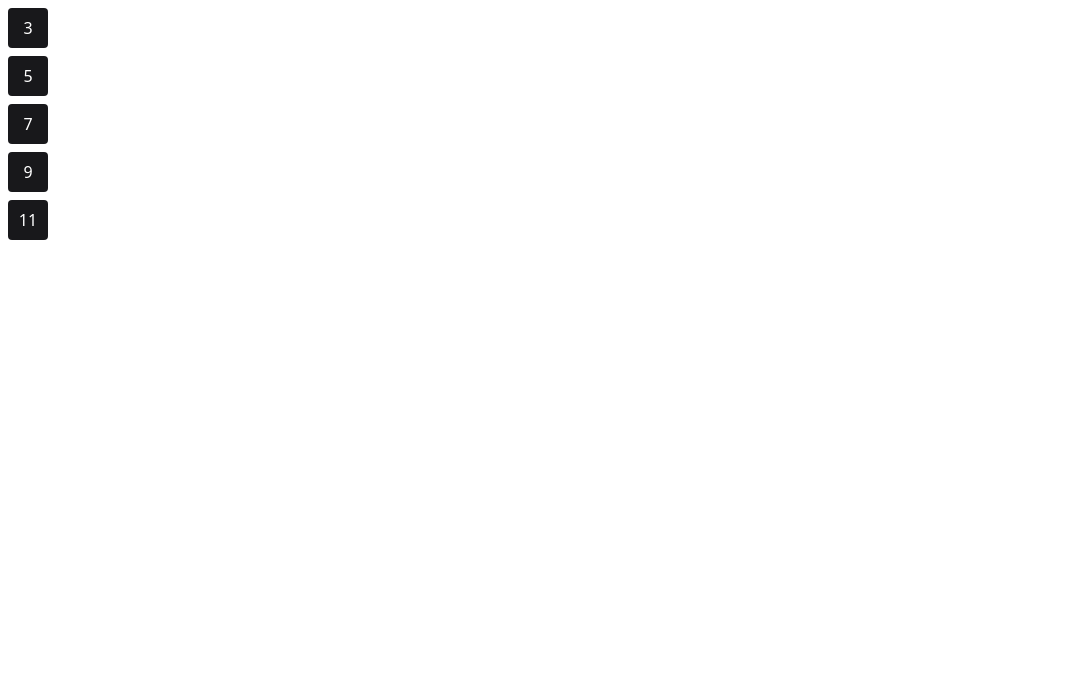
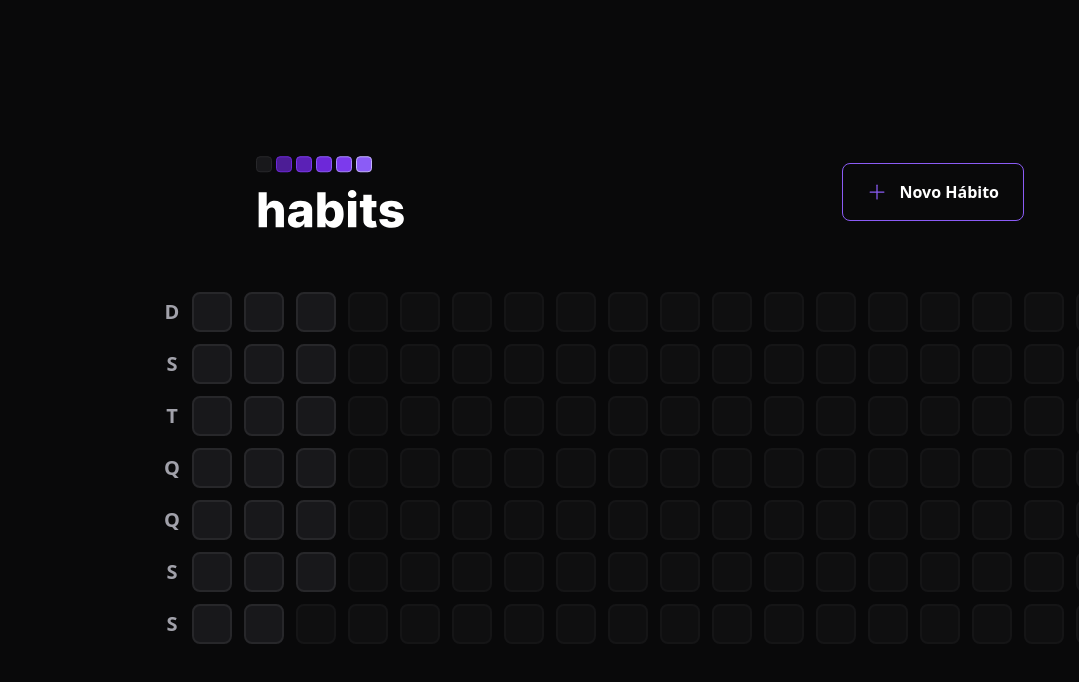
Before and after one commit to brunnosillvar/nlw-setup, a React (Vite) app in the folder web/: page / in a window 1280 px wide. Shown: the top 682 px of the page, without its empty margins (0-1079 px from the left). Built offline with nearby package versions, Linux system fonts and the light colour scheme.

Commit message:
feat: create front

```diff
--- a/web/index.html
+++ b/web/index.html
@@ -6,7 +6,7 @@
 		<meta name="viewport" content="width=device-width, initial-scale=1.0" />
 		<title>Vite + React + TS</title>
 	</head>
-  <body>
+	<body class="bg-background text-white">
 		<div id="root"></div>
 		<script type="module" src="/src/main.tsx"></script>
 	</body>
--- a/web/package.json
+++ b/web/package.json
@@ -9,6 +9,8 @@
     "preview": "vite preview"
   },
   "dependencies": {
+    "dayjs": "^1.11.7",
+    "phosphor-react": "^1.4.1",
     "react": "^18.2.0",
     "react-dom": "^18.2.0"
   },
--- a/web/src/App.tsx
+++ b/web/src/App.tsx
@@ -1,13 +1,16 @@
-import { Habit } from './components/Habit';
+import { Header } from './components/Header';
+import { SummaryTable } from './components/SummaryTable';
+import './styles/global.css';
 
-function App() {
+// import { Habit } from './components/Habit';
+
+export function App() {
 	return (
-		<div>
-			<Habit completed={3} />
-			<Habit completed={5} />
-			<Habit completed={7} />
-			<Habit completed={9} />
-			<Habit completed={11} />
+		<div className="w-screen h-screen flex justify-center items-center">
+			<div className="w-full max-w-5xl px-6 flex flex-col gap-16">
+				<Header />
+				<SummaryTable />
+			</div>
 		</div>
 	);
 }
--- a/web/src/components/Habit.tsx
+++ /dev/null
@@ -1,7 +0,0 @@
-interface HabitProps {
-	completed: number;
-}
-
-export function Habit(props: HabitProps) {
-	return <div className="bg-zinc-900 w-10 h-10 text-white rounded m-2 text-center flex items-center justify-center">{props.completed}</div>;
-}
--- /dev/null
+++ b/web/src/components/HabitDay.tsx
@@ -0,0 +1,7 @@
+// interface HabitProps {
+// 	completed: number;
+// }
+
+export function HabitDay() {
+	return <div className="w-10 h-10 bg-zinc-900 border-2 border-zinc-800 rounded-lg"></div>;
+}
--- /dev/null
+++ b/web/src/components/Header.tsx
@@ -0,0 +1,17 @@
+import { Plus } from 'phosphor-react';
+import logoImage from '../assets/logo.svg';
+
+export function Header() {
+	return (
+		<div className="w-full max-w-3xl mx-auto flex items-center justify-between">
+			<img src={logoImage} alt="Habits"></img>
+			<button
+				type="button"
+				className="border border-violet-500 font-semibold rounded-lg px-6 py-4 flex items-center gap-3 hover:border-violet-300"
+			>
+				<Plus size={20} className="text-violet-500" />
+				Novo Hábito
+			</button>
+		</div>
+	);
+}
--- /dev/null
+++ b/web/src/components/SummaryTable.tsx
@@ -0,0 +1,32 @@
+import { generateDatesFromYearBeginning } from '../utils/generate-dates-from-year-beginning';
+import { HabitDay } from './HabitDay';
+
+const weekDays = ['D', 'S', 'T', 'Q', 'Q', 'S', 'S'];
+
+const summaryDates = generateDatesFromYearBeginning();
+
+const minimumSummaryDatesSize = 18 * 7;
+const amountOfDaysToFill = minimumSummaryDatesSize - summaryDates.length;
+
+export function SummaryTable() {
+	return (
+		<div className="w-full flex">
+			<div className="grid grid-rows-7 grid-flow-row gap-3">
+				{weekDays.map((weekDay, index) => (
+					<div key={`${weekDay}-${index}`} className="text-zinc-400 text-xl h-10 w-10 font-bold flex items-center justify-center">
+						{weekDay}
+					</div>
+				))}
+			</div>
+			<div className="grid grid-rows-7 grid-flow-col gap-3">
+				{summaryDates.map((date) => (
+					<HabitDay key={date.toString()} />
+				))}
+				{amountOfDaysToFill > 0 &&
+					Array.from({ length: amountOfDaysToFill }).map((_, index) => {
+						return <div key={index} className="w-10 h-10 bg-zinc-900 border-2 border-zinc-800 rounded-lg opacity-40 cursor-not-allowed" />;
+					})}
+			</div>
+		</div>
+	);
+}
--- a/web/src/main.tsx
+++ b/web/src/main.tsx
@@ -1,6 +1,6 @@
 import React from 'react';
 import ReactDOM from 'react-dom/client';
-import App from './App';
+import { App } from './App';
 import './styles/global.css';
 
 ReactDOM.createRoot(document.getElementById('root') as HTMLElement).render(
--- /dev/null
+++ b/web/src/utils/generate-dates-from-year-beginning.ts
@@ -0,0 +1,15 @@
+import dayjs from 'dayjs';
+
+export function generateDatesFromYearBeginning() {
+	const firstDayOfTheYear = dayjs().startOf('year');
+	const today = new Date();
+
+	const dates = [];
+	let compareDate = firstDayOfTheYear;
+
+	while (compareDate.isBefore(today)) {
+		dates.push(compareDate.toDate());
+		compareDate = compareDate.add(1, 'day');
+	}
+	return dates;
+}
--- a/web/tailwind.config.cjs
+++ b/web/tailwind.config.cjs
@@ -1,8 +1,15 @@
 /** @type {import('tailwindcss').Config} */
 module.exports = {
-	content: ['./src/**/*.{html,js,ts,tsx}'],
+	content: ['./src/**/*.tsx', './index.html'],
 	theme: {
-		extend: {},
+		extend: {
+			colors: {
+				background: '#09090A',
+			},
+			gridTemplateRows: {
+				7: 'repeat(7, minmax(0,1fr))',
+			},
+		},
 	},
 	plugins: [],
 };
```
Also changed, not shown: web/src/assets/logo.svg (added), 1 other file (tests, documents, lock files or other folders). Lines whose indentation alone changed are shown as unchanged.
